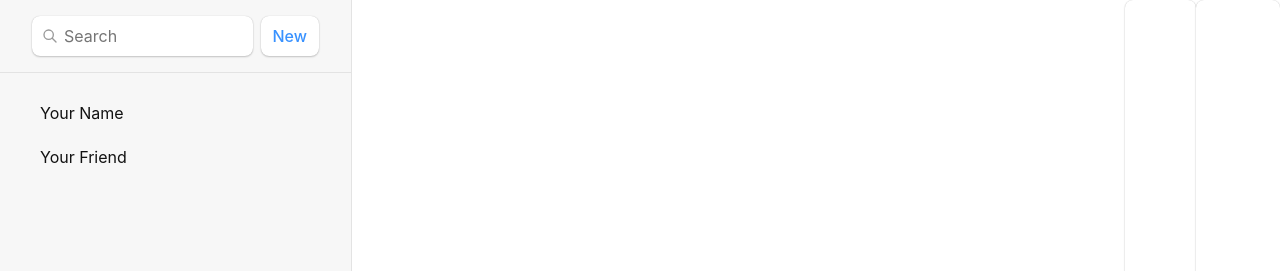
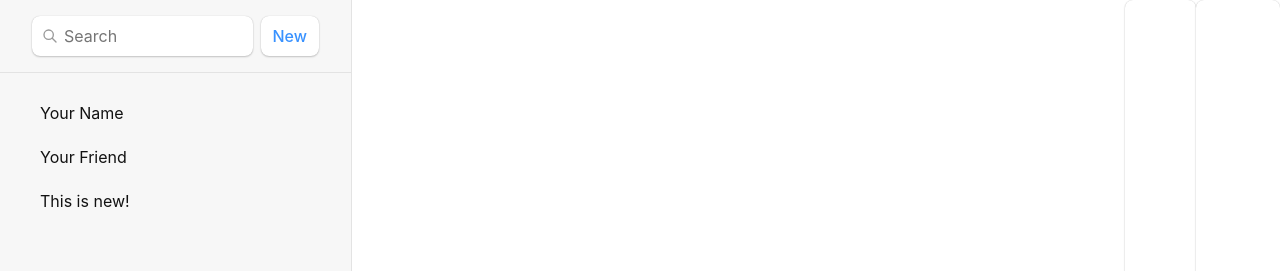
Before and after one commit to aliktb/tdl-ui, a React (Vite) app: page / in a window 1280 px wide. Shown: the top 271 px of the page. Built offline with nearby package versions, Linux system fonts and the light colour scheme; no server answers.

Commit message:
new route

```diff
--- a/src/routes/root.jsx
+++ b/src/routes/root.jsx
@@ -38,6 +38,9 @@ export default function Root() {
               <li>
                 <a href={`/contacts/2`}>Your Friend</a>
               </li>
+              <li>
+                <a href={`/new-link`}>This is new!</a>
+              </li>
             </ul>
           </nav>
         </div>
```
